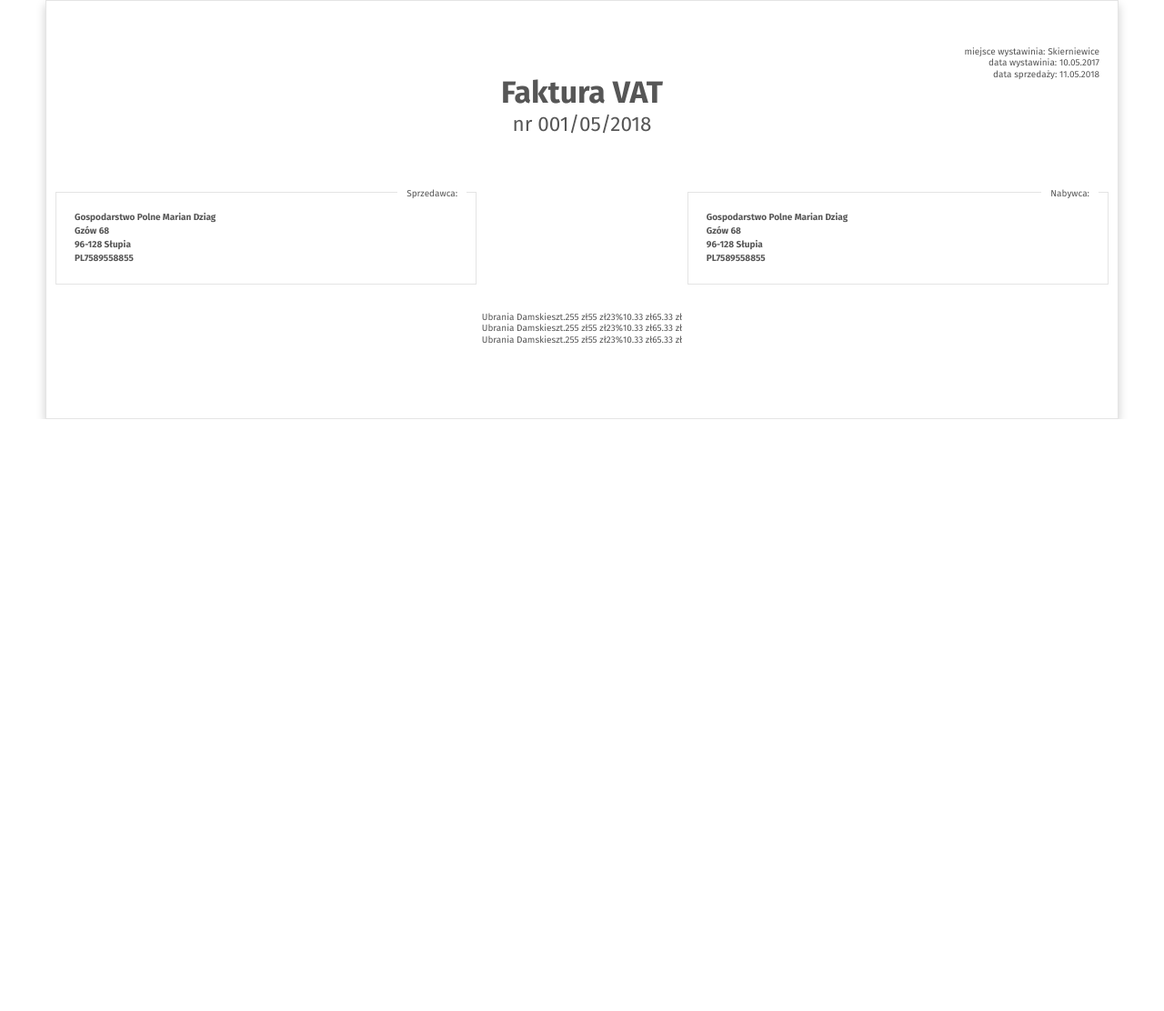
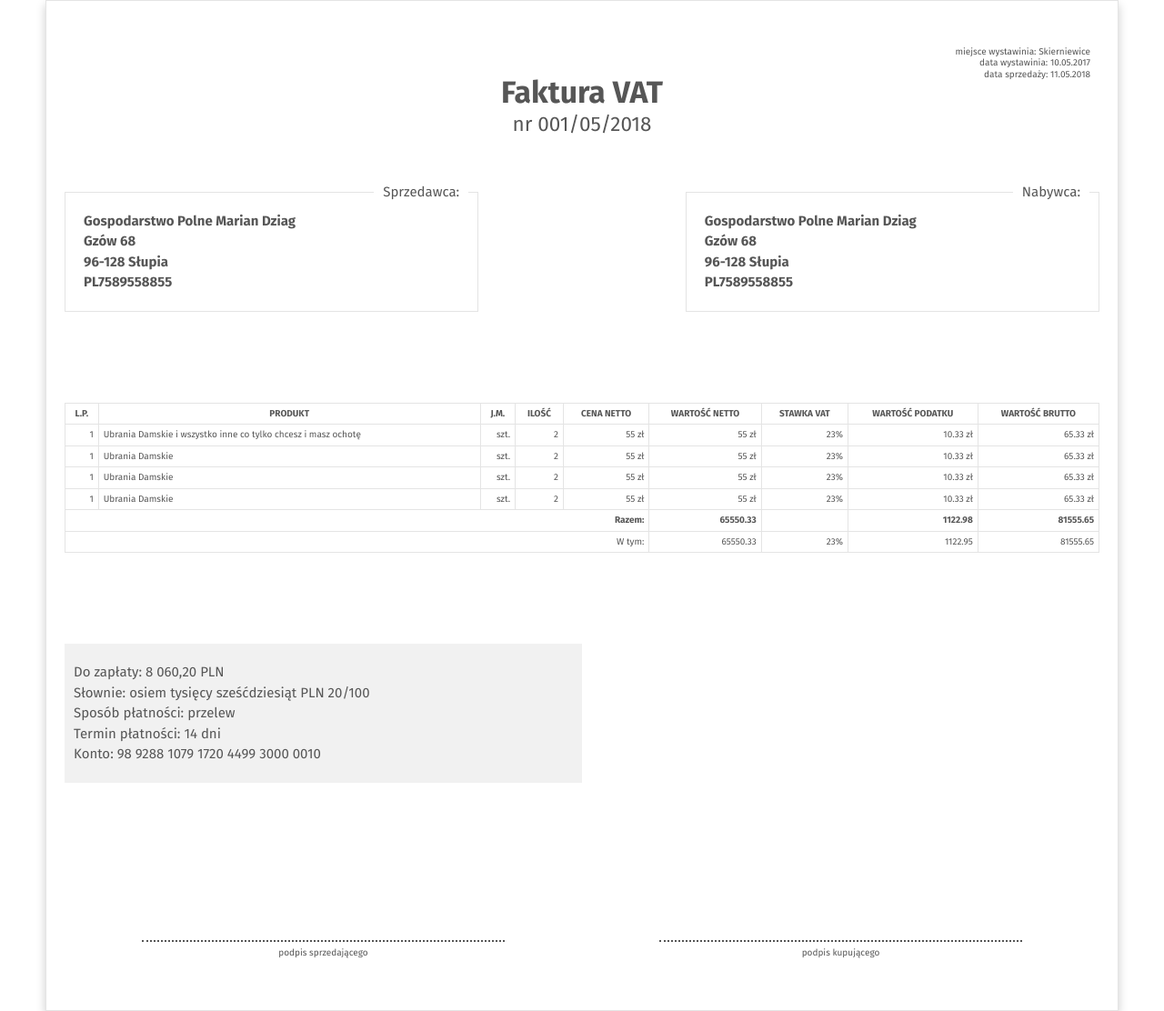
Before and after one commit to mksdziag/FakturyMaks, a plain HTML site: page index.html in a window 1280 px wide. Shown: the part 849-1961 px from the top of the page at 91% size. Before the commit the page ends 1310 px from the top, so only its background shows below. Drawn offline with Linux system fonts and the light colour scheme.

Commit message:
basic markup finished

```diff
--- a/index.html
+++ b/index.html
@@ -169,44 +169,101 @@
           <p class="invoice__buyer-nip">PL7589558855</p>
         </div>
       </div>
-      <div class="invoice__positions">
-        <div id="inv-item-2" class="invoice__item">
-          <p class="invoice__item-name">Ubrania Damskie</p>
-          <p class="invoice__item-unit">szt.</p>
-          <p class="invoice__item-quantity">2</p>
-          <p class="invoice__item-price">55 zł</p>
-          <p class="invoice__item-net-value">55 zł</p>
-          <p class="invoice__item-tax-rate">23%</p>
-          <p class="invoice__item-tax-value">10.33 zł</p>
-          <p class="invoice__item-total-value">65.33 zł</p>
+      <table class="invoice__positions">
+        <tr class="invoice__legend">
+          <th class="invoice__item-lp--legend">L.p.</th>
+          <th class="invoice__item-name--legend">Produkt</th>
+          <th class="invoice__item-unit--legend">J.m.</th>
+          <th class="invoice__item-quantity--legend">Ilość</th>
+          <th class="invoice__item-price--legend">cena netto</th>
+          <th class="invoice__item-net-value--legend">wartość netto</th>
+          <th class="invoice__item-tax-rate--legend">stawka VAT</th>
+          <th class="invoice__item-tax-value--legend">wartość podatku</th>
+          <th class="invoice__item-total-value--legend">wartość brutto</th>
+        </tr>
+        <tr class="invoice__position" id="invoice__item1">
+          <td class="invoice__item-lp">1</td>
+          <td class="invoice__item-name">Ubrania Damskie i wszystko inne co tylko chcesz i masz ochotę</td>
+          <td class="invoice__item-unit">szt.</td>
+          <td class="invoice__item-quantity">2</td>
+          <td class="invoice__item-price">55 zł</td>
+          <td class="invoice__item-net-value">55 zł</td>
+          <td class="invoice__item-tax-rate">23%</td>
+          <td class="invoice__item-tax-value">10.33 zł</td>
+          <td class="invoice__item-total-value">65.33 zł</td>
+        </tr>
+        <tr class="invoice__position" id="invoice__item2">
+          <td class="invoice__item-lp">1</td>
+          <td class="invoice__item-name">Ubrania Damskie</td>
+          <td class="invoice__item-unit">szt.</td>
+          <td class="invoice__item-quantity">2</td>
+          <td class="invoice__item-price">55 zł</td>
+          <td class="invoice__item-net-value">55 zł</td>
+          <td class="invoice__item-tax-rate">23%</td>
+          <td class="invoice__item-tax-value">10.33 zł</td>
+          <td class="invoice__item-total-value">65.33 zł</td>
+        </tr>
+        <tr class="invoice__position" id="invoice__item3">
+          <td class="invoice__item-lp">1</td>
+          <td class="invoice__item-name">Ubrania Damskie</td>
+          <td class="invoice__item-unit">szt.</td>
+          <td class="invoice__item-quantity">2</td>
+          <td class="invoice__item-price">55 zł</td>
+          <td class="invoice__item-net-value">55 zł</td>
+          <td class="invoice__item-tax-rate">23%</td>
+          <td class="invoice__item-tax-value">10.33 zł</td>
+          <td class="invoice__item-total-value">65.33 zł</td>
+        </tr>
+        <tr class="invoice__position" id="invoice__item4">
+          <td class="invoice__item-lp">1</td>
+          <td class="invoice__item-name">Ubrania Damskie</td>
+          <td class="invoice__item-unit">szt.</td>
+          <td class="invoice__item-quantity">2</td>
+          <td class="invoice__item-price">55 zł</td>
+          <td class="invoice__item-net-value">55 zł</td>
+          <td class="invoice__item-tax-rate">23%</td>
+          <td class="invoice__item-tax-value">10.33 zł</td>
+          <td class="invoice__item-total-value">65.33 zł</td>
+        </tr>
+
+
+        <tr class="invoice__summary-row">
+          <th colspan="5" class="invoice__summary-legend">Razem:</th>
+          <th class="invoice__summary-net-value--legend">65550.33</th>
+          <th class=""></th>
+          <th class="invoice__summary-vat-value--legend">1122.98</th>
+          <th class="invoice__summary-total--legend">81555.65</th>
+        </tr>
+        <tr class="invoice__summary-row">
+          <td colspan="5" class="invoice__summary-legend">W tym:</td>
+          <td class="invoice__summary-net-value">65550.33</td>
+          <td class="">23%</td>
+          <td class="invoice__summary-vat-value">1122.95</td>
+          <td class="invoice__summary-total">81555.65</td>
+        </tr>
+
+      </table>
+      <div class="invoice__final">
+        <p class="invoice__final-to-pay">Do zapłaty: 8 060,20 PLN</p>
+        <p class="invoice__final-to-pay-in-words">
+          Słownie: osiem tysięcy sześćdziesiąt PLN 20/100 </p>
+        <p class="invoice__final-payment-method">
+          Sposób płatności: przelew
+        </p>
+        <p class="invoice__final-payment-term">Termin płatności: 14 dni</p>
+        <p class="invoice__final-payment__account">
+          Konto: 98 9288 1079 1720 4499 3000 0010
+
+        </p>
+      </div>
+      <div class="invoice__signatures">
+        <div class="seller-signature">
+          <p class="seller">podpis sprzedającego</p>
         </div>
-        <div id="inv-item-3" class="invoice__item">
-          <p class="invoice__item-name">Ubrania Damskie</p>
-          <p class="invoice__item-unit">szt.</p>
-          <p class="invoice__item-quantity">2</p>
-          <p class="invoice__item-price">55 zł</p>
-          <p class="invoice__item-net-value">55 zł</p>
-          <p class="invoice__item-tax-rate">23%</p>
-          <p class="invoice__item-tax-value">10.33 zł</p>
-          <p class="invoice__item-total-value">65.33 zł</p>
-        </div>
-        <div id="inv-item-4" class="invoice__item">
-          <p class="invoice__item-name">Ubrania Damskie</p>
-          <p class="invoice__item-unit">szt.</p>
-          <p class="invoice__item-quantity">2</p>
-          <p class="invoice__item-price">55 zł</p>
-          <p class="invoice__item-net-value">55 zł</p>
-          <p class="invoice__item-tax-rate">23%</p>
-          <p class="invoice__item-tax-value">10.33 zł</p>
-          <p class="invoice__item-total-value">65.33 zł</p>
+        <div class="buyer-signature">
+          <p class="buyer">podpis kupującego</p>
         </div>
       </div>
-
-
-
-
-
-
     </section>
 
   </main>
--- a/sass/_base.scss
+++ b/sass/_base.scss
@@ -20,7 +20,7 @@
 }
 
 .invoice {
-  padding: 5rem 1rem;
+  padding: 5rem 2rem;
   box-shadow: 0 .5rem 1rem rgba(0, 0, 0, 0.20);
   border: 1px solid $color2;
   &__heading {
@@ -40,11 +40,12 @@
   &__sides {
     display: flex;
     justify-content: space-between;
+    margin-bottom: 10rem;
   }
   &__side-title {
     font-weight: 400;
     position: absolute;
-    top: -1rem;
+    top: -1.5rem;
     right: 1rem;
     padding: .5rem 1rem;
     display: inline-block;
@@ -55,6 +56,7 @@
     position: relative;
     border: 1px solid $color2;
     padding: 2rem;
+    font-size: 1.5rem;
     width: 40%;
     max-width: 500px;
     font-weight: 700;
@@ -72,12 +74,72 @@
     }
   }
   &__positions {
-    margin: 3rem 0;
+    padding: 2rem;
+    border: 1px solid $color2;
+    width: 100%;
+    border-spacing: 0;
+    border-collapse: collapse;
+    margin-bottom: 10rem;
   }
-  &__item {
+  &__legend {
+    text-align: center;
+    text-transform: uppercase;
+  }
+  &__position {
+    text-align: right;
+  }
+  &__item-name {
+    text-align: left;
+  }
+  &__item-unit,
+  &__item-quantity,
+  &__item-price,
+  &__item-net-value,
+  &__item-tax-rate,
+  &__item-tax-value,
+  &__item-total-value {}
+  th,
+  td {
+    border: 1px solid $color2;
+    padding: .5rem;
+  }
+  &__summary {
+    &-row {
+      adding: 2rem;
+      border: 1px solid $color2;
+      width: 50%;
+      margin-left: auto;
+      text-align: right;
+    }
+    &-legend {
+      text-align: right;
+    }
+  }
+  &__final {
     display: flex;
-    width: 100%;
-    justify-content: center;
-    align-items: center;
+    flex-direction: column;
+    font-size: 1.5rem;
+    width: 50%;
+    padding: 2rem 1rem;
+    background-color: lighten($color2, 5%);
+    line-height: 1.5;
+    margin-bottom: 5rem;
+  }
+  &__signatures {
+    display: flex;
+    justify-content: space-around;
+    align-items: flex-end;
+    height: 15rem;
+  }
+  .buyer-signature,
+  .seller-signature {
+    text-align: center;
+    line-height: 1.5;
+    display: inline-block;
+    padding: .5rem;
+    min-width: 200px;
+    width: 35%;
+    margin: 0 auto;
+    border-top: 2px dotted $color5;
   }
 }
```
Also changed, not shown: css/main.css, 1 other file.
